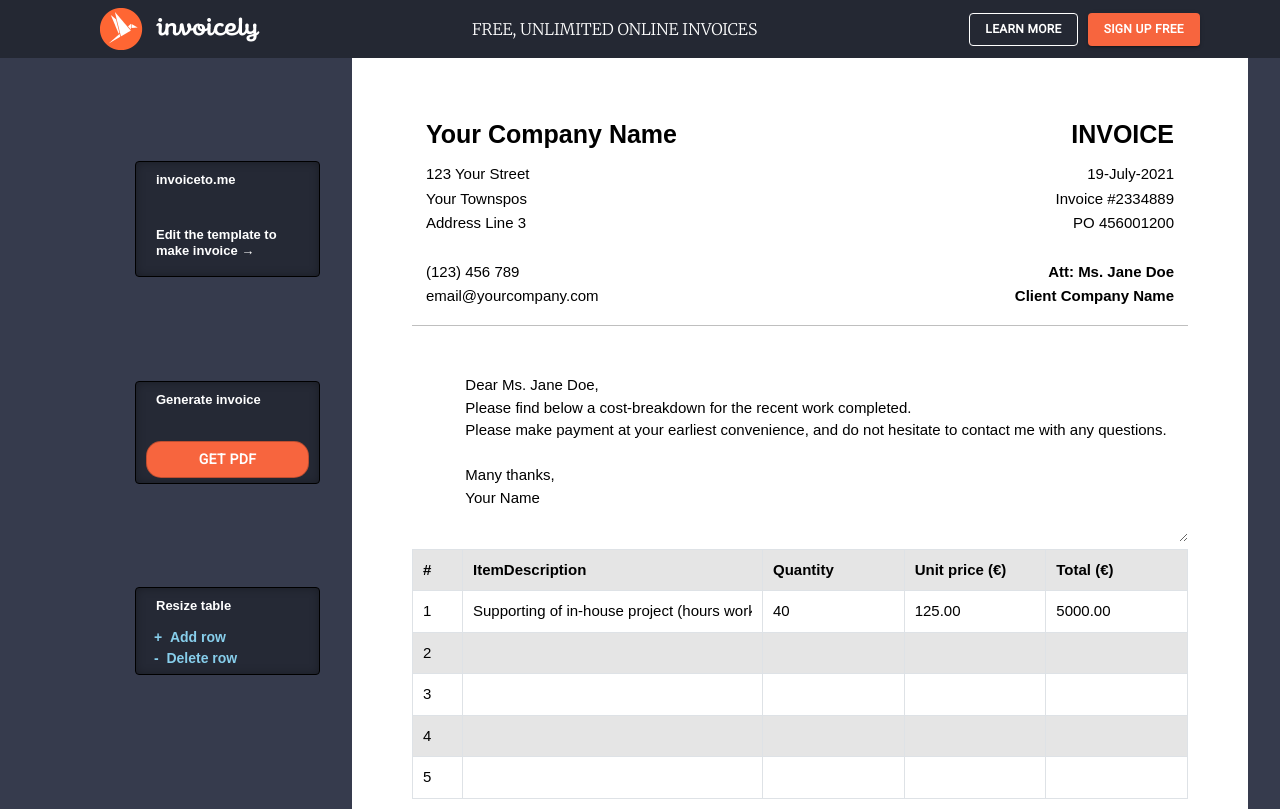
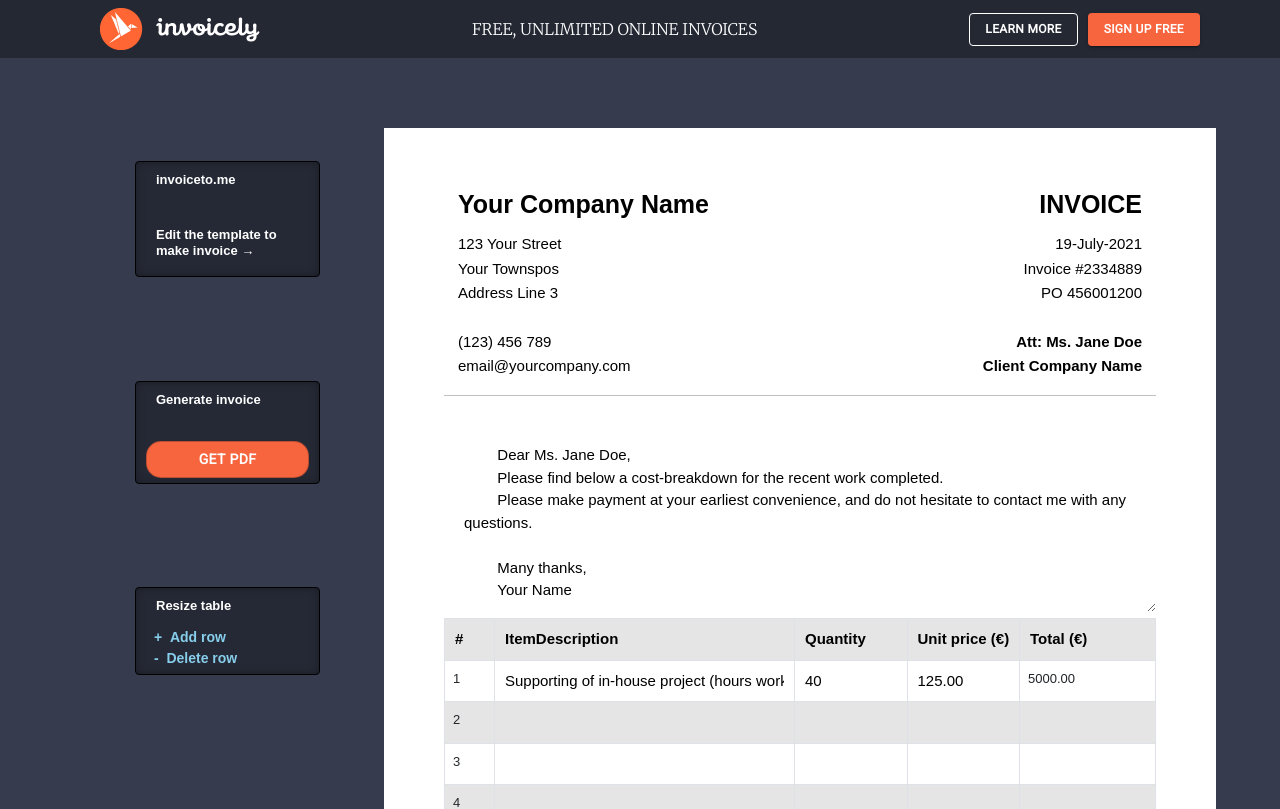
Before and after one commit to CodingmartCrew/invoicelyforntend, a React (Create React App) app: page / in a window 1280 px wide. Shown: the top 809 px of the page. Built offline with nearby package versions, Linux system fonts and the light colour scheme.

Commit message:
secondcommit

```diff
--- a/src/Components/PdfLayout/PdfLayout.jsx
+++ b/src/Components/PdfLayout/PdfLayout.jsx
@@ -1,9 +1,9 @@
-import { React, useState, useEffect } from "react";
+import { React, useState } from "react";
 import "./layout.scss";
 import { TextInput, TextAreaInput,Tablecomponent } from "../inputboxes/inputs";
 import { Row, Col, Container } from "react-bootstrap";
 
-const PdfLayout = ({tableData,setTableData}) => {
+const PdfLayout = ({ tableData,setTableData }) => {
 
   const [data, setData] = useState({
     companyname: "Your Company Name",
--- a/src/Components/inputboxes/input.scss
+++ b/src/Components/inputboxes/input.scss
@@ -3,6 +3,7 @@ $tablerowColorPrimary: #0000001a;
 $tablerowColorSecondary: #ffffff;
 .input {
   font-family: Arial, Helvetica, sans-serif;
+  font-size:15px;
   textarea,
   input {
     width: 100%;
--- a/src/Components/inputboxes/inputs.jsx
+++ b/src/Components/inputboxes/inputs.jsx
@@ -1,7 +1,7 @@
-import React from "react";
+import {React,useState,useEffect} from "react";
 import "./input.scss";
 
-const TextInput = ({ name, side, color, type, value, setValue }) => {
+const TextInput = ({ id, name, side, color, row, type, value, setValue }) => {
   return (
     <div className="input">
       <input
@@ -16,18 +16,20 @@ const TextInput = ({ name, side, color, type, value, setValue }) => {
             ${color === "transparent" ? "transparent" : ""}
         `}
         type="text"
-        value={value}
+        defaultValue={value}
         style={{
           textAlign: ` ${side === "right" ? "right " : "left "}
           `,
         }}
         onChange={(e) => {
-          setValue((prev) => {
-            return {
-              ...prev,
-              [name]: e.target.value,
-            };
-          });
+          row
+            ? setValue(name,e.target.value, id-1)
+            : setValue((prev) => {
+                return {
+                  ...prev,
+                  [name]: e.target.value,
+                };
+              });
         }}
       />
     </div>
@@ -53,7 +55,19 @@ const TextAreaInput = ({ name, value, setValue }) => {
 };
 
 const Tablecomponent = ({ data, setData }) => {
-  // console.log(data);
+
+  const rowChange = ( name, value, id) => {
+    console.log("row ",id, name);
+    console.log(data);
+    setData((prev)=>{
+      let dataCopy = prev;
+      dataCopy.tableData[id][name] = value;
+      dataCopy.tableData[id].col5 = dataCopy.tableData[id].col3 * dataCopy.tableData[id].col4;
+      console.log( dataCopy.tableData[id].col5)
+      return dataCopy;
+    })
+  };
+
   return (
     <div className="table">
       <table className="table table-bordered">
@@ -107,49 +121,41 @@ const Tablecomponent = ({ data, setData }) => {
           </tr>
         </thead>
         <tbody>
-          {data.tableData.map((row,index) => {
+          {data.tableData.map((row, index) => {
             return (
               <tr key={index}>
+                <td>{row.col1}</td>
                 <td>
                   <TextInput
-                    name={'col1'}
-                    value={index+1}
-                    setValue={setData}
+                    id={row.col1}
+                    name={"col2"}
+                    value={row.col2}
+                    setValue={rowChange}
                     color="transparent"
+                    row={true}
                   />
                 </td>
                 <td>
                   <TextInput
-                    name={"col2"}
-                    value={row.col2}
-                    setValue={setData}
+                    id={row.col1}
+                    name={"col3"}
+                    value={row.col3}
+                    setValue={rowChange}
                     color="transparent"
+                    row={true}
                   />
                 </td>
                 <td>
                   <TextInput
-                    name={"col3"}
-                    value={row.col3}
-                    setValue={setData}
+                    id={row.col1}
+                    name={"col4"}
+                    value={row.col4}
+                    setValue={rowChange}
                     color="transparent"
+                    row={true}
                   />
                 </td>
-                <td>
-                  <TextInput
-                    name={"col4"}
-                    value={row.col4}
-                    setValue={setData}
-                    color="transparent"
-                  />
-                </td>
-                <td>
-                  <TextInput
-                    name={"col5"}
-                    value={row.col5}
-                    setValue={setData}
-                    color="transparent"
-                  />
-                </td>
+                <td>{row.col5} </td>
               </tr>
             );
           })}
--- a/src/Views/Home/Home.jsx
+++ b/src/Views/Home/Home.jsx
@@ -10,7 +10,7 @@ const Home = () => {
       setTableData((prev) => {
         let arr = [...prev.tableData,
           {
-            col1: "",
+            col1: prev.tableData.length+1,
             col2: "",
             col3: "",
             col4: "",
@@ -42,35 +42,35 @@ const Home = () => {
     total: "Total (€)",
     tableData: [
       {
-        col1: "",
+        col1: 1,
         col2: "Supporting of in-house project (hours worked)",
         col3: "40",
         col4: "125.00",
         col5: "5000.00",
       },
       {
-        col1: "",
+        col1: 2,
         col2: "",
         col3: "",
         col4: "",
         col5: "",
       },
       {
-        col1: "",
+        col1: 3,
         col2: "",
         col3: "",
         col4: "",
         col5: "",
       },
       {
-        col1: "",
+        col1: 4,
         col2: "",
         col3: "",
         col4: "",
         col5: "",
       },
       {
-        col1: "",
+        col1: 5,
         col2: "",
         col3: "",
         col4: "",
@@ -121,7 +121,10 @@ const Home = () => {
             </div>
           </div>
           <div className="body-Right">
-            <PdfLayout tableData={tableData} setTableData={setTableData} />
+            <PdfLayout
+            tableData={tableData}
+            setTableData={setTableData}
+            />
           </div>
         </div>
       </div>
--- a/src/Views/Home/home.scss
+++ b/src/Views/Home/home.scss
@@ -9,10 +9,11 @@
     display: flex;
     width: 100%;
     .body-Right{
-        width:70%;
+        width:65%;
         min-height: 100vh ;
         color: black;
         margin: 0 auto;
+        margin-top: 70px;
     }
   }
   .invoiceto {
```
